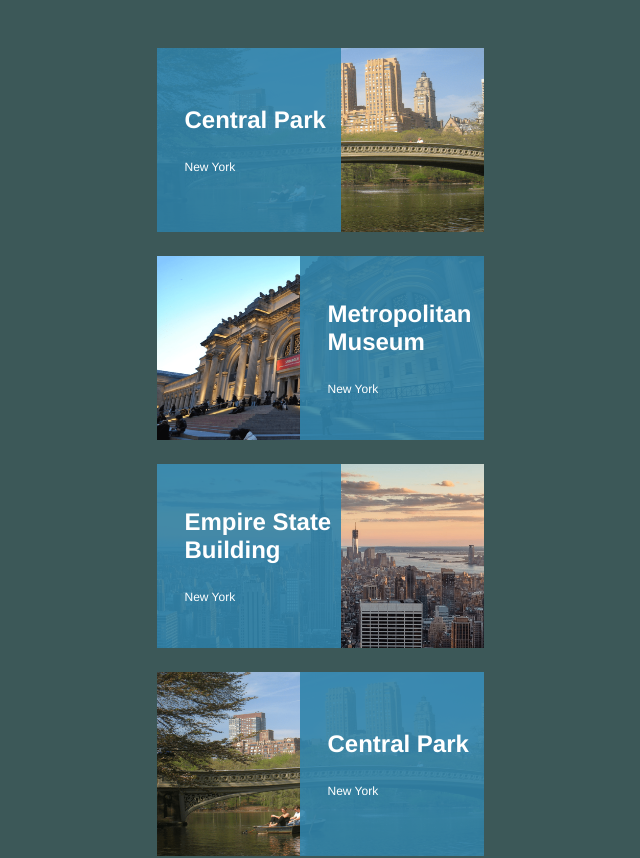
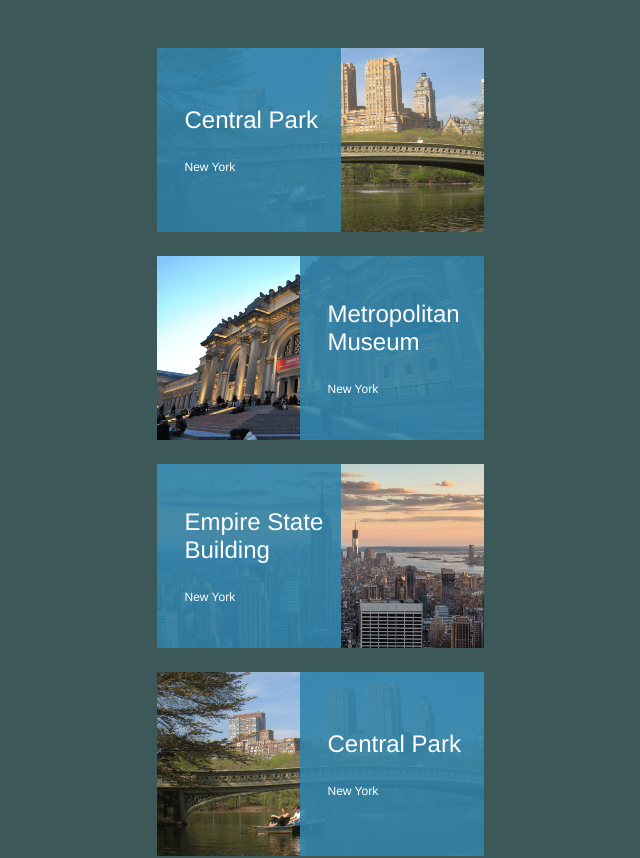
Before and after one commit to mtryggvason/travel-app, a React (Create React App) app: page / in a window 1280 px wide. Shown: the top 858 px of the page, without its empty margins (320-960 px from the left). Built offline with nearby package versions, Linux system fonts and the light colour scheme.

Commit message:
clean up

```diff
--- a/src/App.css
+++ b/src/App.css
@@ -5,6 +5,7 @@
   font-family: Helvetica Neue,Helvetica,Arial,sans-serif;
   display: flex;
   justify-content: center;
+  margin: 0;
 }
 
 .card {
@@ -46,6 +47,17 @@
   box-sizing: border-box;
 }
 
+.card__expanded  .card-title {
+  margin-top: -10px;
+}
+
+
+.card__expanded  .card-subtitle {
+  font-size: 12px;
+  margin: 0;
+  margin-top: 16px;
+}
+
 
 .card-content {
   box-sizing: border-box;
@@ -71,10 +83,14 @@
 
 .card-title {
   font-size: 24px;
+  font-weight: 400;
   margin: 0;
 }
+
+
 .card-subtitle {
   font-size: 12px;
+  font-weight: 400;
   margin: 0;
   margin-top: 26px;
 }
--- a/src/index.css
+++ /dev/null
@@ -1,13 +0,0 @@
-body {
-  margin: 0;
-  font-family: -apple-system, BlinkMacSystemFont, 'Segoe UI', 'Roboto', 'Oxygen',
-    'Ubuntu', 'Cantarell', 'Fira Sans', 'Droid Sans', 'Helvetica Neue',
-    sans-serif;
-  -webkit-font-smoothing: antialiased;
-  -moz-osx-font-smoothing: grayscale;
-}
-
-code {
-  font-family: source-code-pro, Menlo, Monaco, Consolas, 'Courier New',
-    monospace;
-}
--- a/src/index.js
+++ b/src/index.js
@@ -1,6 +1,5 @@
 import React from 'react';
 import ReactDOM from 'react-dom';
-import './index.css';
 import App from './App';
 import reportWebVitals from './reportWebVitals';
 
```
Also changed, not shown: src/logo.svg (deleted). Lines whose indentation alone changed are shown as unchanged.
